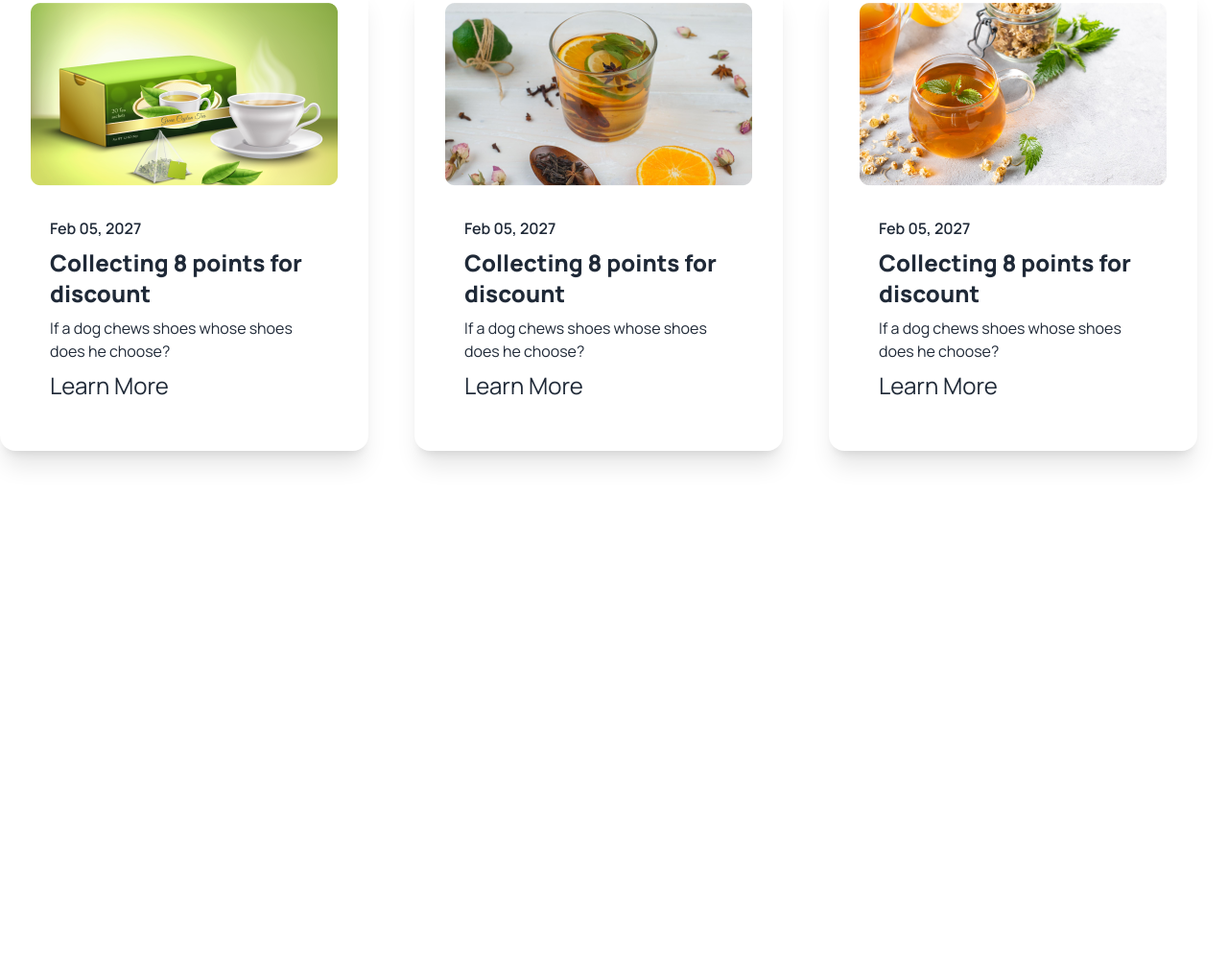
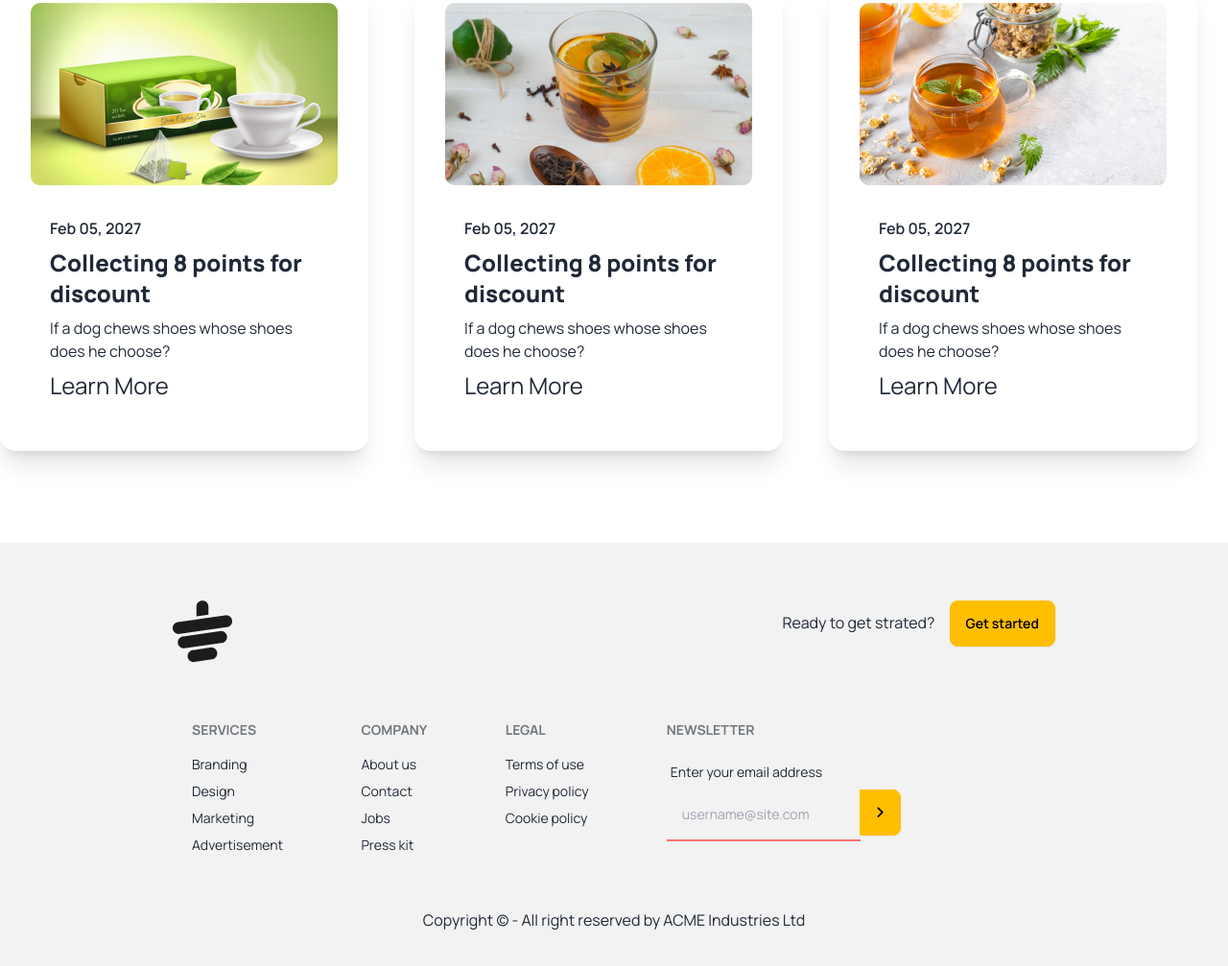
Before and after one commit to abuhoraira153/tea-house-with-daisyui, a plain HTML site: page index.html in a window 1280 px wide. Shown: the part 2542-3549 px from the top of the page at 96% size. Before the commit the page ends 3108 px from the top, so only its background shows below. Drawn offline with nearby package versions, Linux system fonts and the light colour scheme.

Commit message:
footer added

```diff
--- a/index.html
+++ b/index.html
@@ -340,6 +340,57 @@
         </div>
       </section>
     </main>
-    <footer></footer>
+    <footer class="bg-base-200 lg:px-40 lg:py-10">
+      <div class="flex justify-between p-5">
+        <img src="images/cup.png" alt="" />
+        <p class="space-x-3">
+          <span>Ready to get strated?</span>
+          <button class="btn btn-warning">Get started</button>
+        </p>
+      </div>
+      <div class="footer text-base-content p-10">
+        <nav>
+          <h6 class="footer-title">Services</h6>
+          <a class="link link-hover">Branding</a>
+          <a class="link link-hover">Design</a>
+          <a class="link link-hover">Marketing</a>
+          <a class="link link-hover">Advertisement</a>
+        </nav>
+        <nav>
+          <h6 class="footer-title">Company</h6>
+          <a class="link link-hover">About us</a>
+          <a class="link link-hover">Contact</a>
+          <a class="link link-hover">Jobs</a>
+          <a class="link link-hover">Press kit</a>
+        </nav>
+        <nav>
+          <h6 class="footer-title">Legal</h6>
+          <a class="link link-hover">Terms of use</a>
+          <a class="link link-hover">Privacy policy</a>
+          <a class="link link-hover">Cookie policy</a>
+        </nav>
+        <form>
+          <h6 class="footer-title">Newsletter</h6>
+          <fieldset class="form-control w-80">
+            <label class="label">
+              <span class="label-text">Enter your email address</span>
+            </label>
+            <div class="join">
+              <input
+                type="text"
+                placeholder="username@site.com"
+                class="border-b-2 border-red-400 bg-transparent outline-none p-4"
+              />
+              <button class="btn btn-warning join-item">
+                <i class="fa-solid fa-angle-right"></i>
+              </button>
+            </div>
+          </fieldset>
+        </form>
+      </div>
+      <aside class="text-center my-4">
+        <p>Copyright © - All right reserved by ACME Industries Ltd</p>
+      </aside>
+    </footer>
   </body>
 </html>
```
